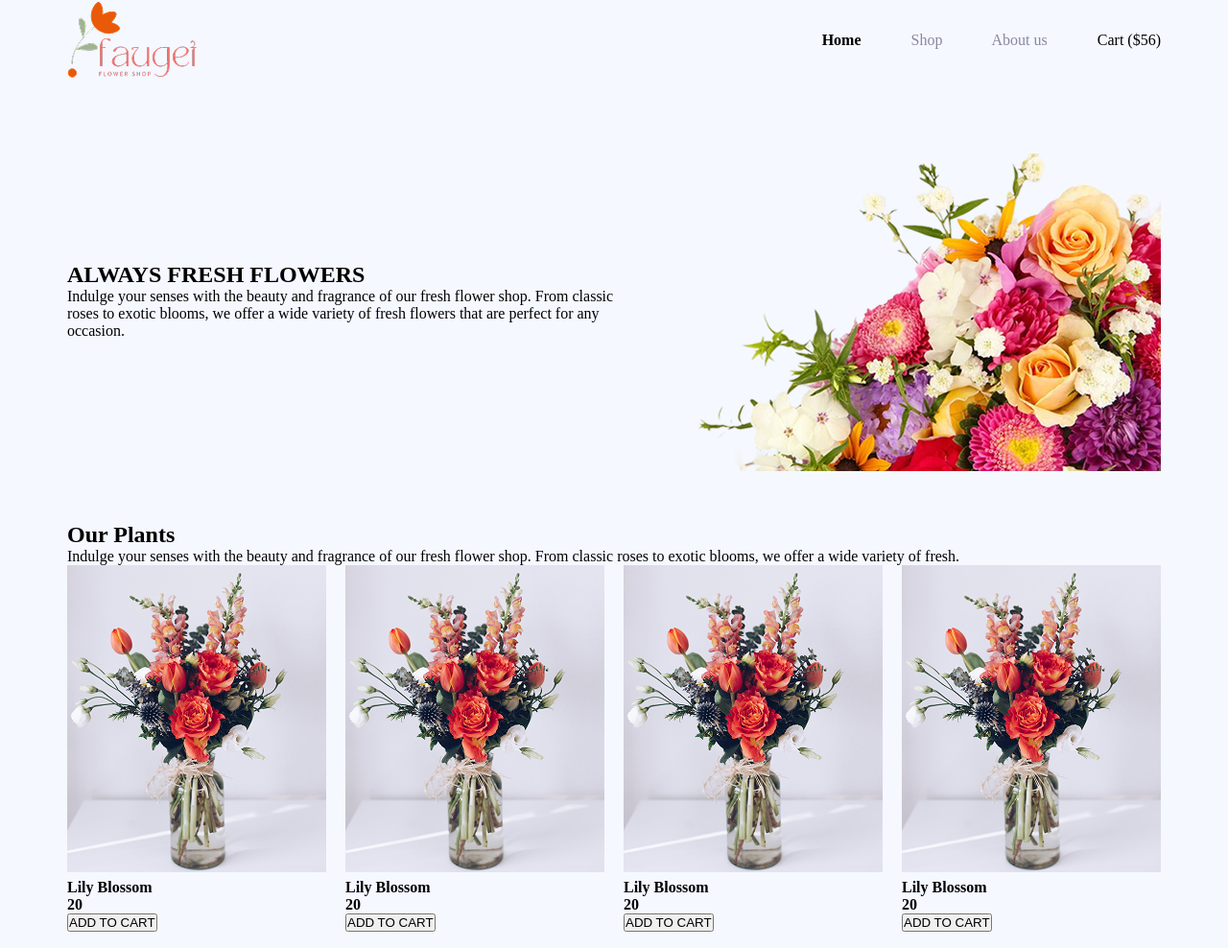
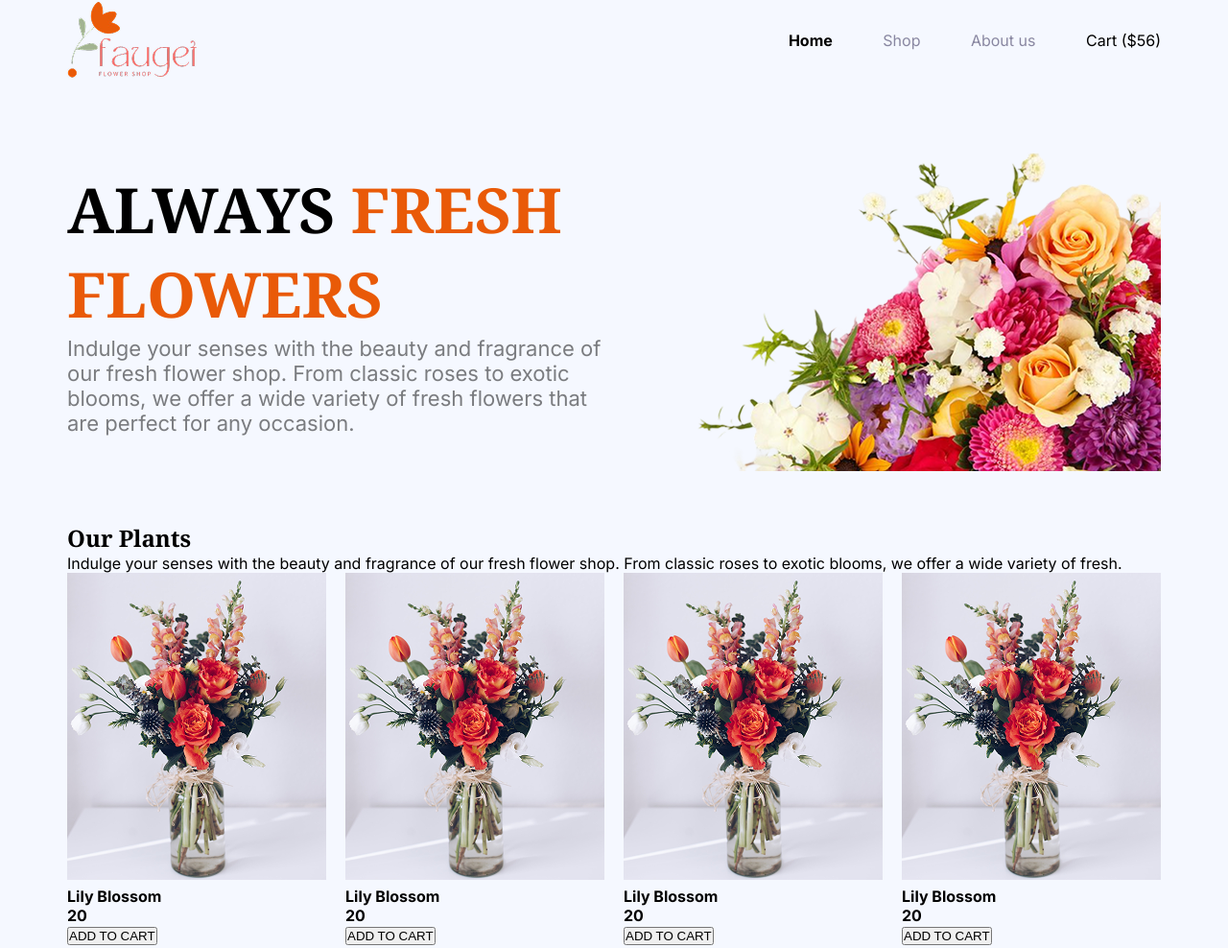
Before and after one commit to iammilon49/Assignment-02, a plain HTML site: page index.html in a window 1280 px wide. Shown: the top 988 px of the page at 96% size. Drawn offline with Linux system fonts and the light colour scheme.

Commit message:
banner style added

```diff
--- a/index.html
+++ b/index.html
@@ -4,12 +4,16 @@
     <meta charset="UTF-8">
     <meta name="viewport" content="width=device-width, initial-scale=1.0">
     <title>Assignment-02 | Programming Hero</title>
+    <link rel="preconnect" href="https://fonts.googleapis.com">
+    <link rel="preconnect" href="https://fonts.gstatic.com" crossorigin>
+    <link href="https://fonts.googleapis.com/css2?family=Inter:ital,opsz,wght@0,14..32,100..900;1,14..32,100..900&display=swap" rel="stylesheet">
+    <link href="https://fonts.googleapis.com/css2?family=Noto+Serif:ital,wght@0,100..900;1,100..900&display=swap" rel="stylesheet">
     <link rel="stylesheet" href="style.css">
 </head>
 <body>
     <nav class="navbar">
         <img src="assets/logo.png" alt="logo">
-        <div class="nav-container">
+        <div class="nav-container inter">
             <ul>
                 <li>
                     <a href="#"><Span class="Home">Home</Span></a>
@@ -20,20 +24,20 @@
             </ul>
         </div>
     </nav>
-    <section class="banner">
+    <section class="banner ">
         <div class="banner-container">
-            <h2>ALWAYS <Span banner-title>FRESH FLOWERS</Span></h2>
-            <p>Indulge your senses with the beauty and fragrance of our fresh flower shop. From classic roses to exotic blooms, we offer a wide variety of fresh flowers that are perfect for any occasion.</p>
+            <h2 class="Noto">ALWAYS <Span class="banner-title Noto">FRESH FLOWERS</Span></h2>
+            <p class="inter">Indulge your senses with the beauty and fragrance of our fresh flower shop. From classic roses to exotic blooms, we offer a wide variety of fresh flowers that are perfect for any occasion.</p>
 
         </div>
             <img src="assets/hero-flower.png" alt="#">
     </section>
     <section class="plants">
         <div class="plants-title">
-            <h2>Our Plants</h2>
-            <p>Indulge your senses with the beauty and fragrance of our fresh flower shop. From classic roses to exotic blooms, we offer a wide variety of fresh.</p>
+            <h2 class="Noto">Our Plants</h2>
+            <p class="inter">Indulge your senses with the beauty and fragrance of our fresh flower shop. From classic roses to exotic blooms, we offer a wide variety of fresh.</p>
         </div>
-            <div class="container">
+            <div class="container inter">
                 <div class="box-1">
                     <img src="assets/sample-flower-image.png" alt="">
                     <h4>Lily Blossom</h4>
--- a/style.css
+++ b/style.css
@@ -1,6 +1,15 @@
 *{
     margin: 0px;
     padding: 0px;
+}
+
+
+.inter {
+  font-family: "Inter", sans-serif;
+}
+
+.Noto{
+    font-family: "Noto Serif", serif;
 }
 
 body{background-color: #F5F8FF;}
@@ -37,6 +46,7 @@ body{background-color: #F5F8FF;}
     color: #8987A1;
 }
 
+
 .banner {
     display: flex;
     width: 1140px;
@@ -46,6 +56,19 @@ body{background-color: #F5F8FF;}
     align-items: center;
 }
 
+.banner-container h2{
+    font-size: 65px;
+    font-weight: bold;
+}
+.banner-container p{
+
+    font-size: 22px;
+    color: rgba(0, 0, 0, 0.5);
+    font-weight: 400;
+}
+.banner-title{
+    color: #E95A08;
+}
 
 .newsletter {
     background-image: url(./assets/news-letter-bg.png);
```
